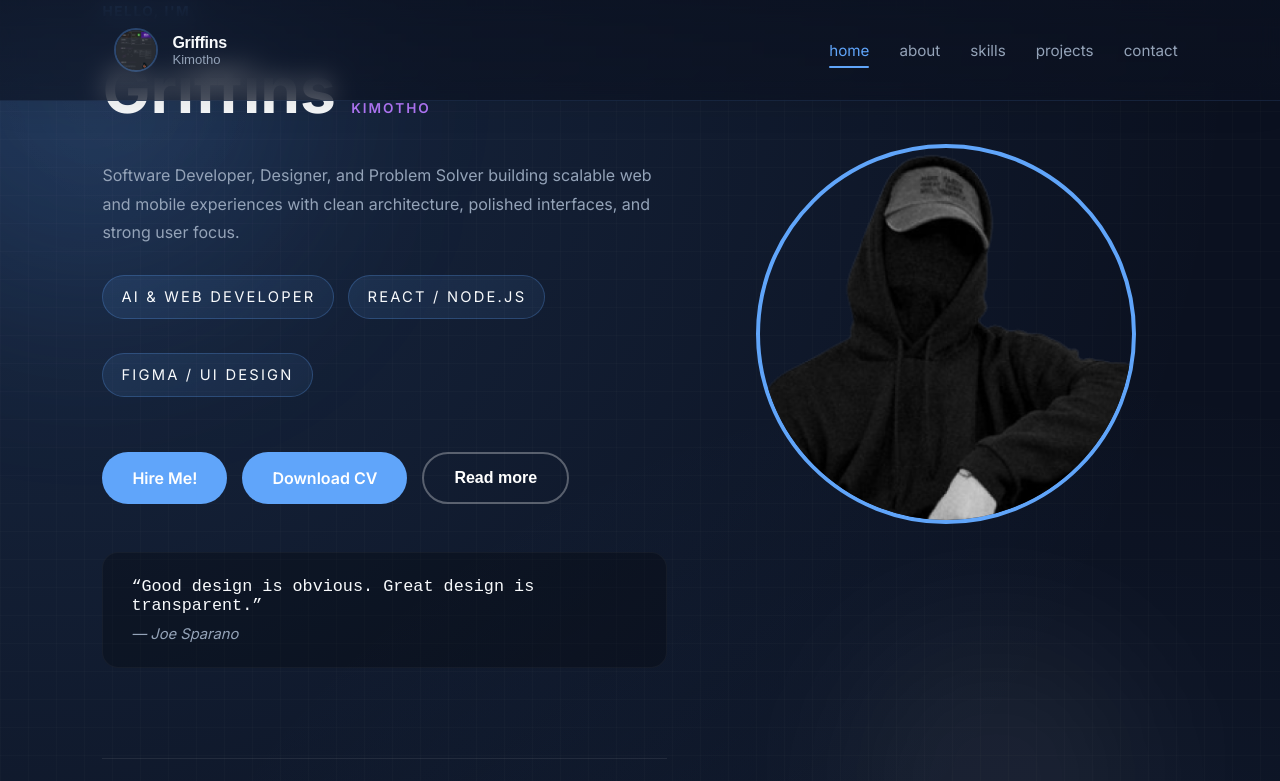
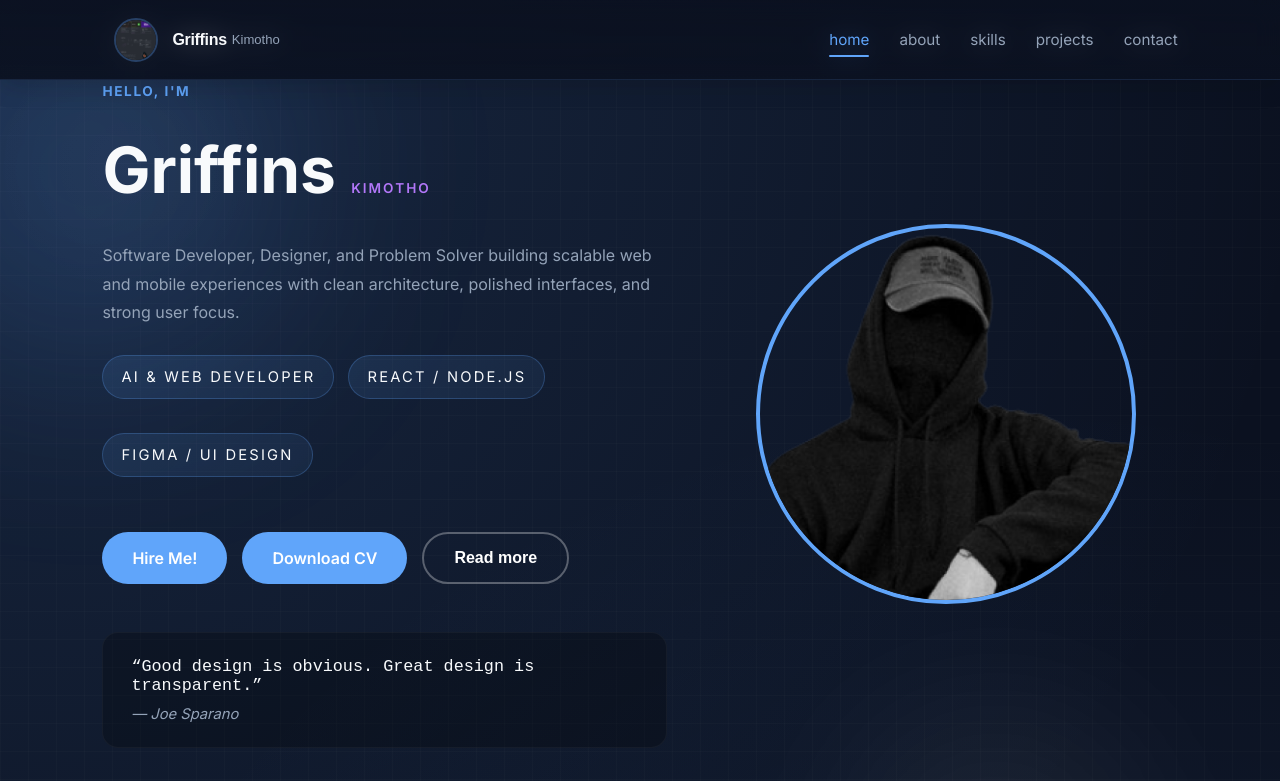
Before and after one commit to Wayne814/Griffins, a React (Vite) app: page / in a window 1280 px wide. Shown: the top 781 px of the page. Built offline with nearby package versions, Linux system fonts and the light colour scheme.

Commit message:
https://github.com/Wayne814/Griffins

```diff
--- a/src/App.css
+++ b/src/App.css
@@ -450,6 +450,7 @@ body {
 .navbar {
   position: fixed;
   width: 100%;
+  height: 80px;
   top: 0;
   z-index: 1000;
 
@@ -458,7 +459,7 @@ body {
   align-items: center;
   gap: 25px;
 
-  padding: 20px 8%;
+  padding: 10px 8%;
 
   -webkit-backdrop-filter: blur(12px);
   backdrop-filter: blur(12px);
@@ -466,6 +467,12 @@ body {
   border-bottom: 1px solid rgba(96, 165, 250, 0.12);
   transition: all 0.3s ease;
   box-shadow: 0 4px 30px rgba(0, 0, 0, 0.1);
+}
+
+.navbar-brand-name {
+  display: flex;
+  align-items: center;
+  column-gap: 5px ;
 }
 
 .navbar.open {
@@ -668,6 +675,7 @@ body {
   position: relative;
   min-height: 100vh;
   padding: 0 8%;
+  margin-top: 80px;
   display: grid;
   grid-template-columns: 1.1fr 0.9fr;
   align-items: center;
--- a/src/App.jsx
+++ b/src/App.jsx
@@ -7,17 +7,18 @@ import Projects from "./components/Projects";
 import Contact from "./pages/Contact";
 import Quotes from "./components/Quotes";
 import "./App.css";
+import Layout from "./components/Layout";
 
 function App() {
   return (
     <Router>
       <Routes>
-        <Route path="/" element={<HomePage />} />
-        <Route path="/about" element={<PageView component={About} />} />
-        <Route path="/skills" element={<PageView component={Skills} />} />
-        <Route path="/projects" element={<PageView component={Projects} />} />
-        <Route path="/contact" element={<PageView component={Contact} />} />
-        <Route path="/quotes" element={<PageView component={Quotes} />} />
+        <Route path="/" element={<Layout><HomePage /></Layout>} />
+        <Route path="/about" element={<Layout><PageView component={About} /></Layout>} />
+        <Route path="/skills" element={<Layout><PageView component={Skills} /></Layout>} />
+        <Route path="/projects" element={<Layout><PageView component={Projects} /></Layout>} />
+        <Route path="/contact" element={<Layout><PageView component={Contact} /></Layout>} />
+        <Route path="/quotes" element={<Layout><PageView component={Quotes} /></Layout>} />
       </Routes>
     </Router>
   );
--- /dev/null
+++ b/src/components/Layout.jsx
@@ -0,0 +1,15 @@
+import React from "react";
+import Footer from "./Footer";
+import Navbar from "./Navbar";
+
+const Layout = ({children}) => {
+    return (
+        <div className="container">
+            <Navbar />
+            {children}
+            <Footer />
+        </div>
+    )
+};
+
+export default Layout;
--- a/src/components/Navbar.jsx
+++ b/src/components/Navbar.jsx
@@ -33,10 +33,10 @@ export default function Navbar() {
       <div className="navbar-brand">
         <button type="button" className="brand-button" onClick={() => handleNavClick("home")}>
           <img src={logo} alt="Griffins logo" className="brand-logo" />
-          <div>
+          <p className="navbar-brand-name">
             <span>Griffins</span>
             <small>Kimotho</small>
-          </div>
+          </p>
         </button>
       </div>
 
--- a/src/pages/PageView.jsx
+++ b/src/pages/PageView.jsx
@@ -1,5 +1,4 @@
 import { useNavigate } from "react-router-dom";
-import Footer from "../components/Footer";
 
 export default function PageView({ component: Component }) {
   const navigate = useNavigate();
@@ -14,7 +13,6 @@ export default function PageView({ component: Component }) {
           Back to Home
         </button>
       </div>
-      <Footer />
     </>
   );
 }
```
